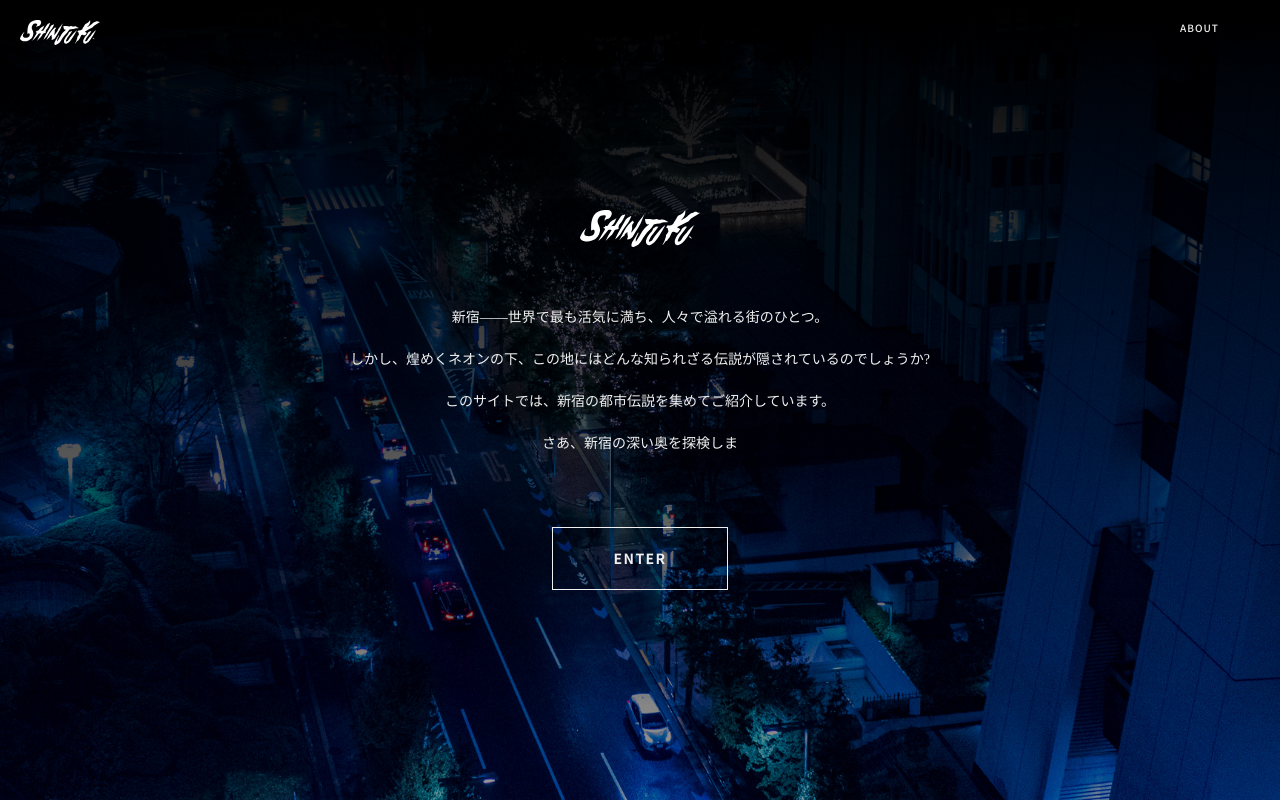
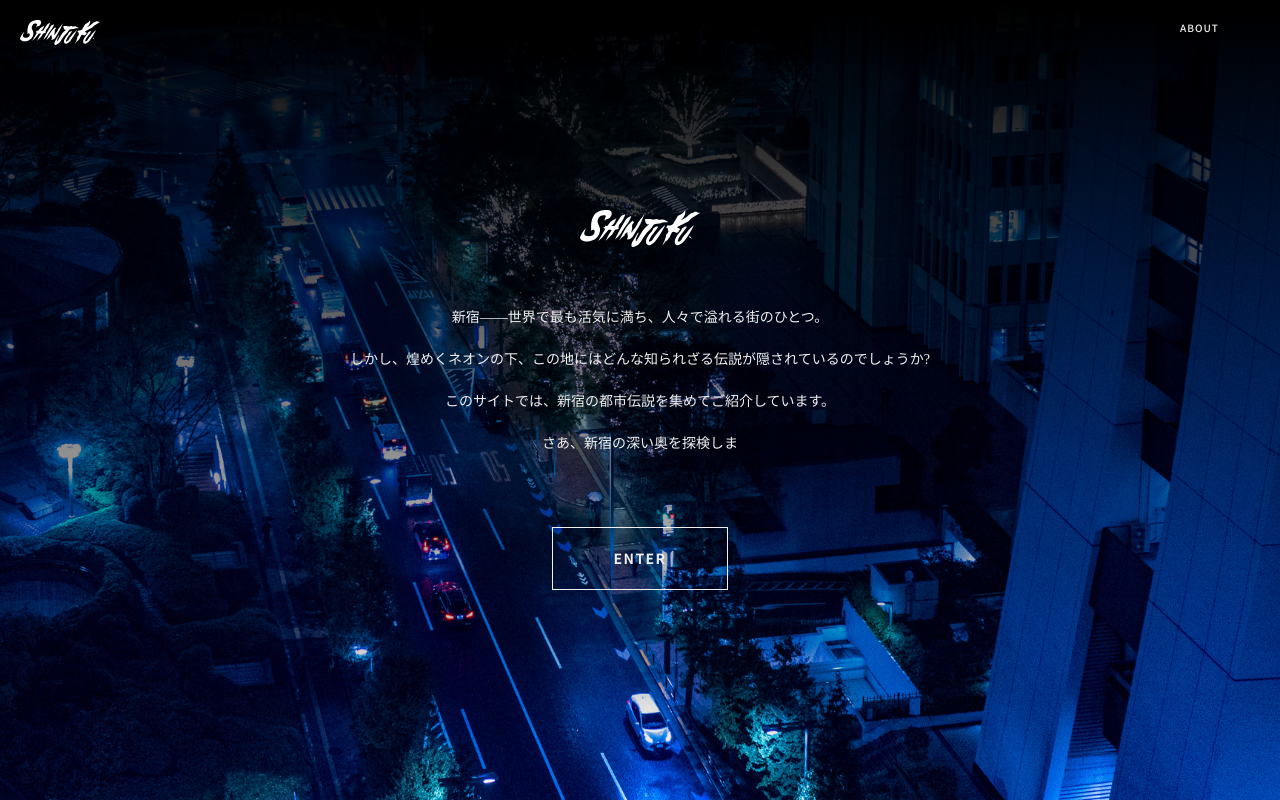
Before and after one commit to liuchiawei/Deep-Shinjuku, a PHP site: page / in a window 1280 px wide. Run offline with PHP 8.4, Linux system fonts and the light colour scheme; some web fonts are replaced.

Commit message:
intro background renew

```diff
--- a/css/style.css
+++ b/css/style.css
@@ -166,8 +166,6 @@ body {
     opacity: 0.5;
     transition: 3s ease;
     background: linear-gradient(to bottom, rgba(0, 0, 0, 1), rgba(0, 0, 0, 0));
-    -webkit-backdrop-filter: brightness(0.6);
-    backdrop-filter: brightness(0.6);
 }
 
 .intro-btn {
```
